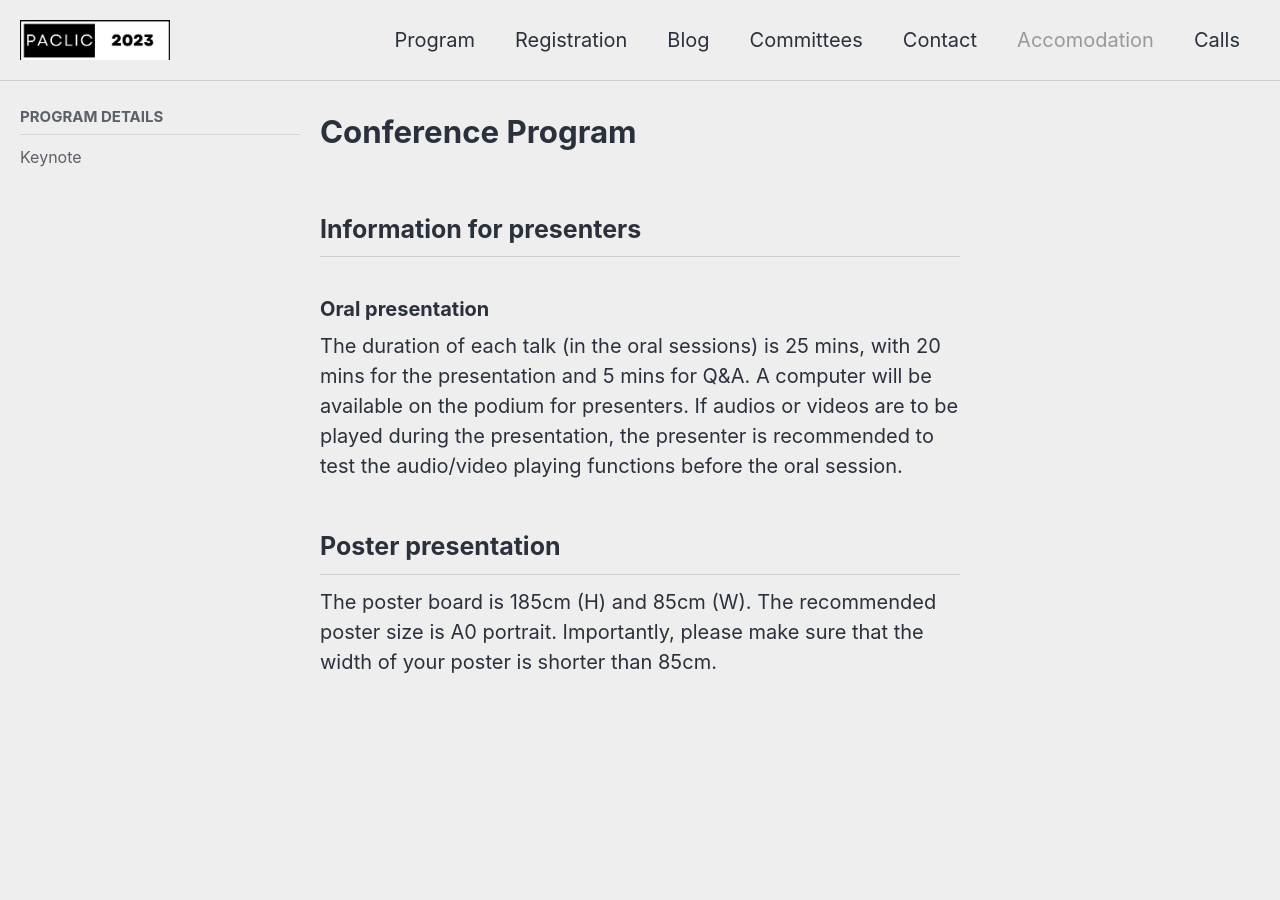
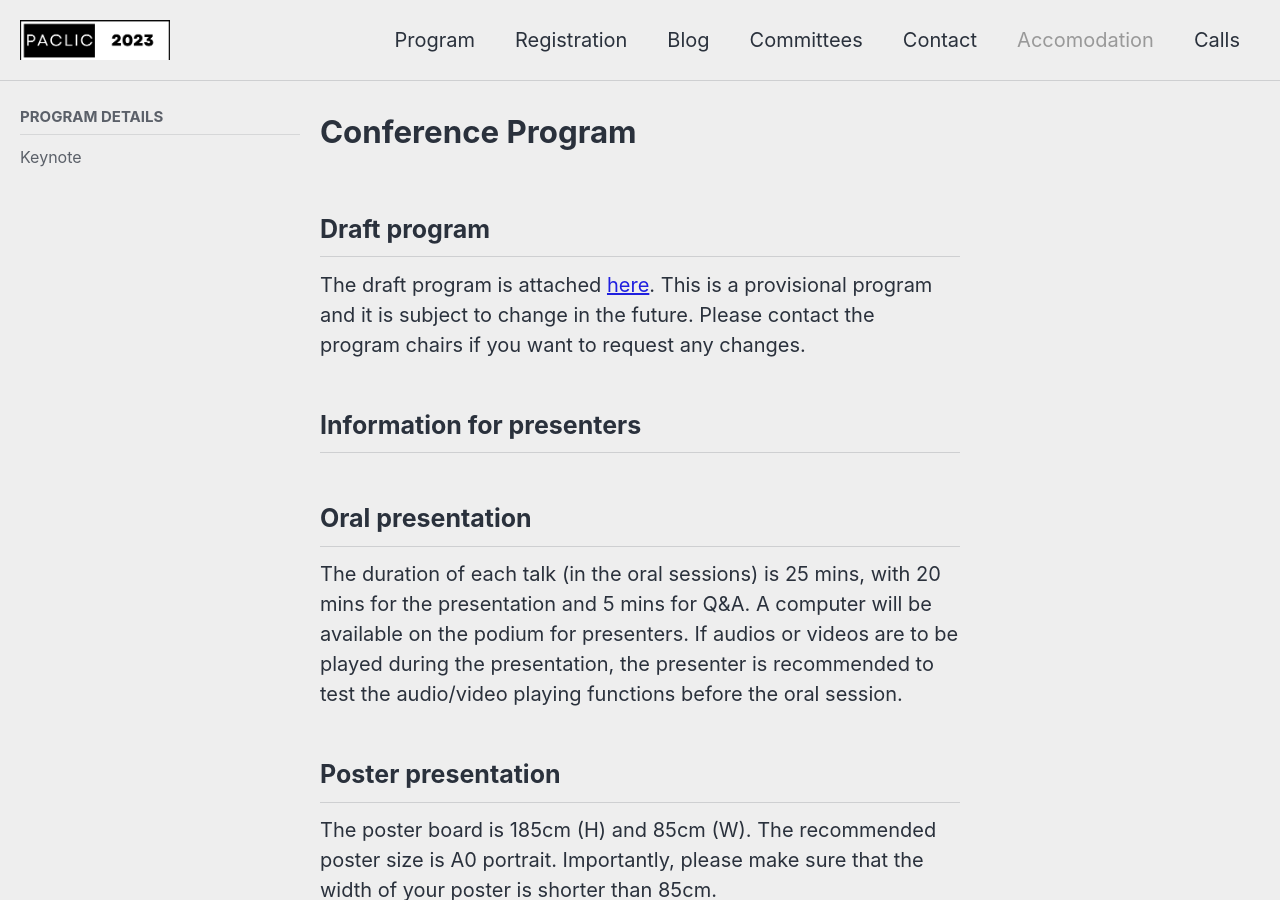
Before and after one commit to paclic2023/paclic2023.github.io, a Jekyll site: the page built from _pages/program/program.md, in a window 1280 px wide and 900 px high. Built offline with Jekyll 4.4.1, drawn with Linux system fonts in a browser that asks for light colours; cached includes are drawn as plain includes; nearby versions of some CDN libraries.

Commit message:
added stuff about ptogram

```diff
--- a/_pages/program/program.md
+++ b/_pages/program/program.md
@@ -8,8 +8,12 @@ sidebar:
     nav: program
 ---
 
+## Draft program
+
+The draft program is attached [here](/downloads/PACLIC2023-Program_Draft2.docx). This is a provisional program and it is subject to change in the future. Please contact the program chairs if you want to request any changes.
+
 ## Information for presenters
-### Oral presentation
+## Oral presentation
 The duration of each talk (in the oral sessions) is 25 mins, with 20 mins for the presentation and 5 mins for Q&A. A computer will be available on the podium for presenters. If audios or videos are to be played during the presentation, the presenter is recommended to test the audio/video playing functions before the oral session.
 ## Poster presentation
 The poster board is 185cm (H) and 85cm (W). The recommended poster size is A0 portrait. Importantly, please make sure that the width of your poster is shorter than 85cm.
```
Also changed, not shown: _pages/home.md (+1 -0 lines), 1 other file.
